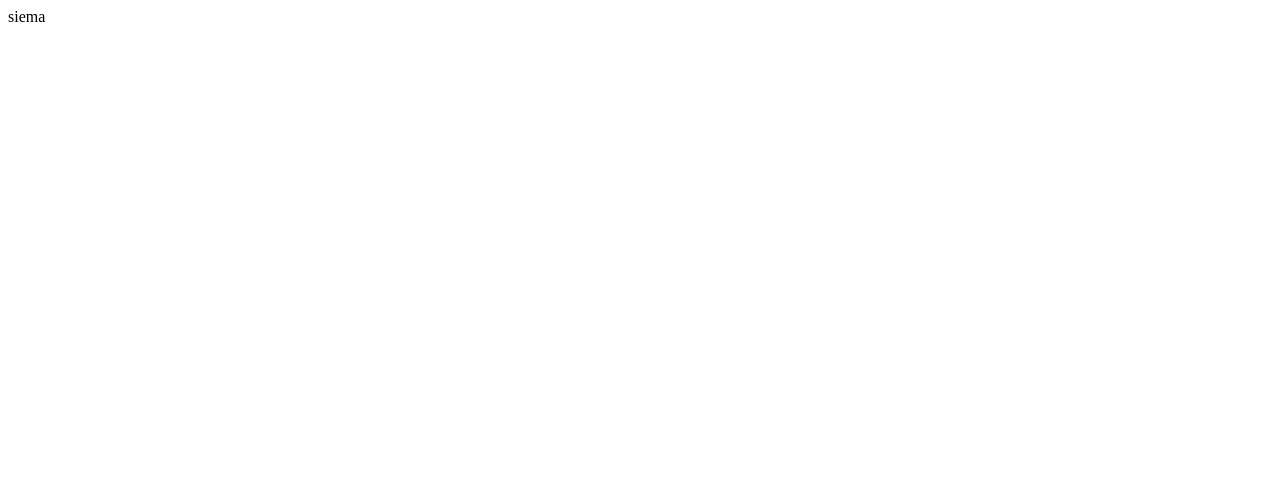
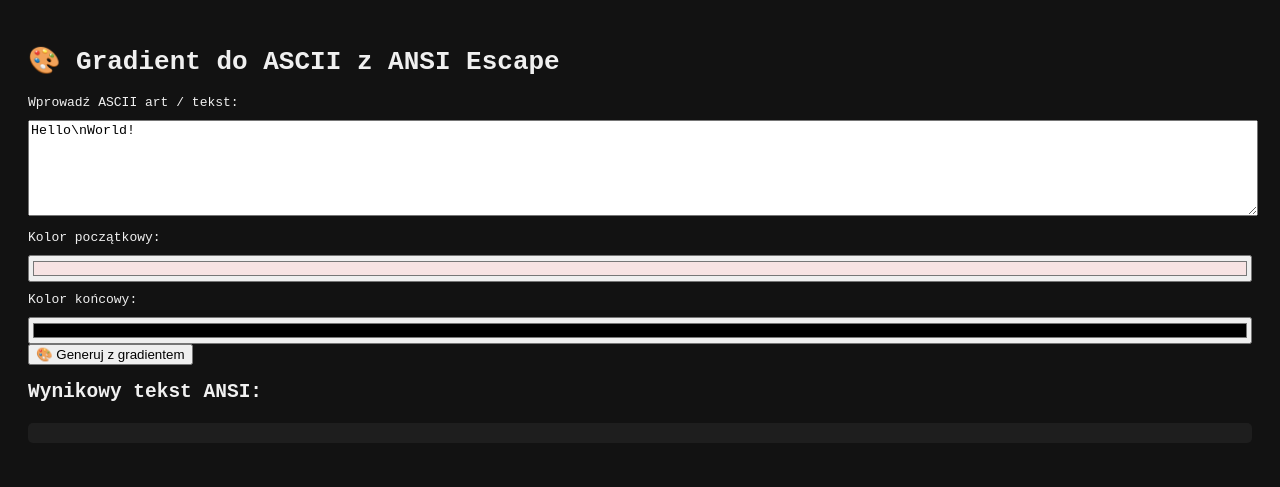
Before and after one commit to guesshdr/ANSI-creator, a plain HTML site: page index.html in a window 1280 px wide. Drawn offline with Linux system fonts and the light colour scheme.

Commit message:
Update index.html

```diff
--- a/index.html
+++ b/index.html
@@ -1 +1,86 @@
-siema
+<!DOCTYPE html>
+<html lang="pl">
+<head>
+  <meta charset="UTF-8">
+  <title>Gradient ASCII ANSI</title>
+  <style>
+    body {
+      font-family: monospace;
+      background: #121212;
+      color: #f0f0f0;
+      padding: 20px;
+    }
+    textarea, input[type="color"] {
+      width: 100%;
+      margin-top: 10px;
+    }
+    pre {
+      background: #1e1e1e;
+      padding: 10px;
+      white-space: pre-wrap;
+      word-break: break-word;
+      border-radius: 5px;
+      margin-top: 20px;
+    }
+    label {
+      margin-top: 10px;
+      display: block;
+    }
+  </style>
+</head>
+<body>
+
+<h1>🎨 Gradient do ASCII z ANSI Escape</h1>
+
+<label for="ascii">Wprowadź ASCII art / tekst:</label>
+<textarea id="ascii" rows="6">Hello\nWorld!</textarea>
+
+<label for="startColor">Kolor początkowy:</label>
+<input type="color" id="startColor" value="#f7e3e3">
+
+<label for="endColor">Kolor końcowy:</label>
+<input type="color" id="endColor" value="#000000">
+
+<button onclick="applyGradient()">🎨 Generuj z gradientem</button>
+
+<h2>Wynikowy tekst ANSI:</h2>
+<pre id="output"></pre>
+
+<script>
+function hexToRgb(hex) {
+  const bigint = parseInt(hex.slice(1), 16);
+  return [ (bigint >> 16) & 255, (bigint >> 8) & 255, bigint & 255 ];
+}
+
+function applyGradient() {
+  const text = document.getElementById("ascii").value.replace(/\r/g, "");
+  const startColor = hexToRgb(document.getElementById("startColor").value);
+  const endColor = hexToRgb(document.getElementById("endColor").value);
+  const output = [];
+
+  const totalChars = text.replace(/\n/g, '').length;
+  let charIndex = 0;
+
+  for (let i = 0; i < text.length; i++) {
+    const char = text[i];
+    if (char === "\n") {
+      output.push("\\x1b[0m\n");
+      continue;
+    }
+
+    const ratio = totalChars <= 1 ? 0 : charIndex / (totalChars - 1);
+    const r = Math.round(startColor[0] + ratio * (endColor[0] - startColor[0]));
+    const g = Math.round(startColor[1] + ratio * (endColor[1] - startColor[1]));
+    const b = Math.round(startColor[2] + ratio * (endColor[2] - startColor[2]));
+
+    output.push(`\\x1b[38;2;${r};${g};${b}m${char}`);
+    charIndex++;
+  }
+
+  output.push("\\x1b[0m");
+  document.getElementById("output").textContent = output.join('');
+}
+</script>
+
+</body>
+</html>
```
